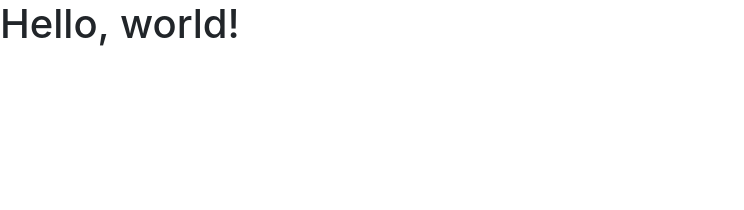
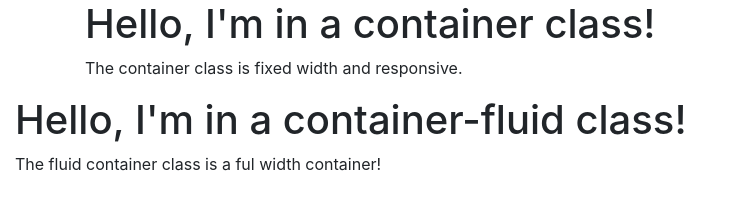
Before and after one commit to iamef/BootstrapPlayground, a plain HTML site: page index.html in a window 1280 px wide. Shown: the whole page, without its empty margins (0-744 px from the left). Drawn offline with nearby package versions, Linux system fonts and the light colour scheme.

Commit message:
Try container and container-fluid classes

```diff
--- a/index.html
+++ b/index.html
@@ -20,7 +20,15 @@
     </head>
 
     <body>
-        <h1>Hello, world!</h1>
+        <div class="container">
+            <h1>Hello, I'm in a container class!</h1>
+            <p>The container class is fixed width and responsive.</p>
+        </div>
+
+        <div class="container-fluid">
+            <h1>Hello, I'm in a container-fluid class!</h1>
+            <p>The fluid container class is a ful width container!</p>
+        </div>
 
 
       </body>
```
